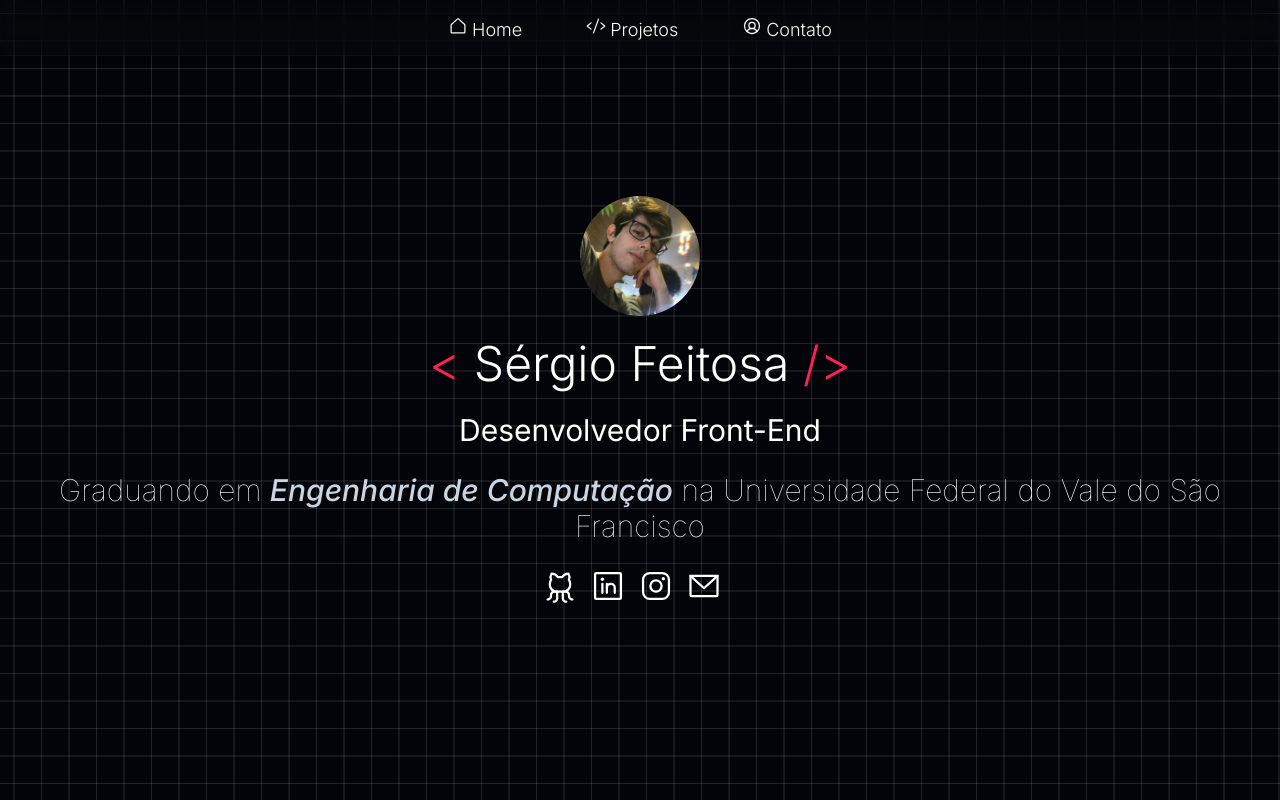
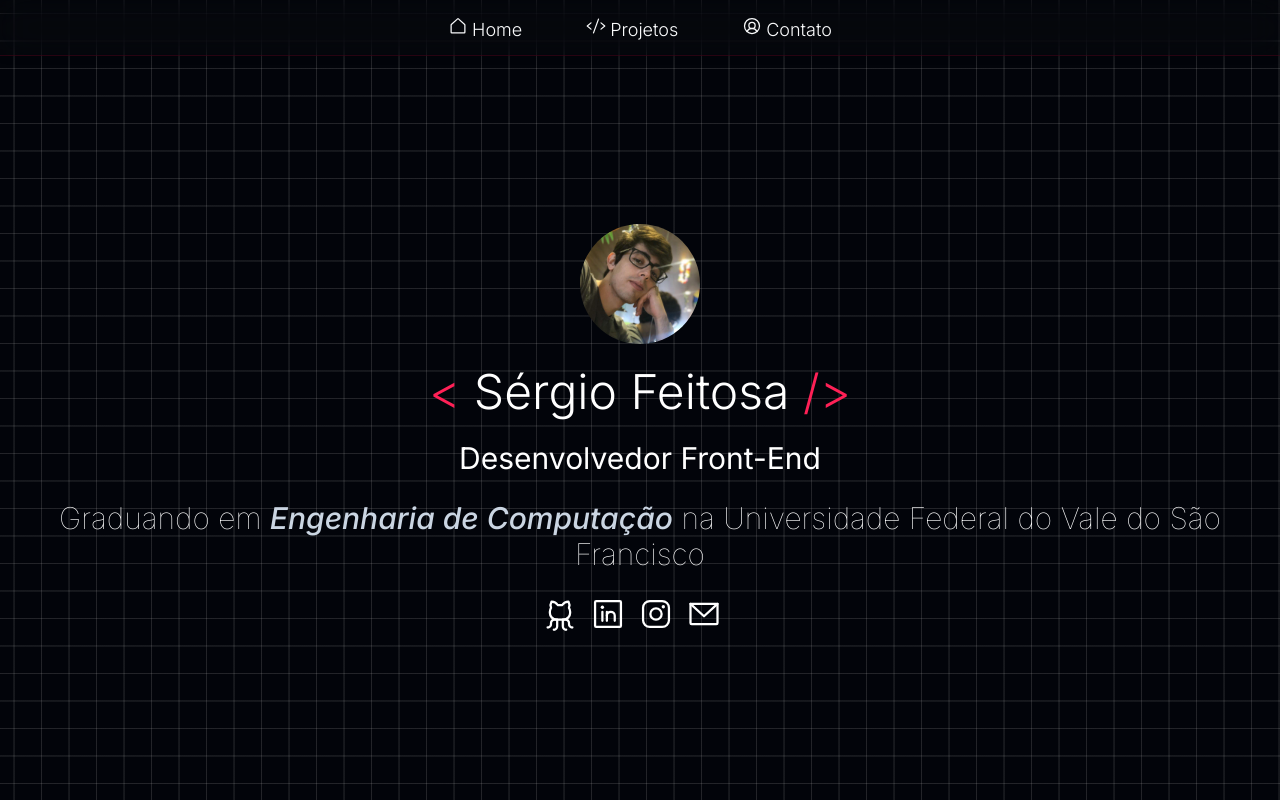
Before and after one commit to ssergiofeitosa/Portfolio, a React (Vite) app: page / in a window 1280 px wide. Shown: the top 800 px of the page. Built offline with nearby package versions, Linux system fonts and the light colour scheme.

Commit message:
fix:fixed issue with Hero img coming under the header when close up

```diff
--- a/src/components/Header.tsx
+++ b/src/components/Header.tsx
@@ -23,14 +23,14 @@ const Header = () => {
       <div className="flex justify-between items-center w-full max-w-6xl mx-auto px-4 ">
         {/* Botão do menu mobile (escondido em telas grandes) */}
         <button
-          className="md:hidden text-white "
+          className="sm:hidden text-white "
           onClick={() => setIsOpen(!isOpen)}
         >
           {isOpen ? <X size={28} /> : <List size={32} />}
         </button>
 
         {/* Menu desktop (centralizado em telas grandes) */}
-        <nav className="hidden md:flex justify-center w-full text-white gap-6">
+        <nav className="hidden sm:flex justify-center w-full text-white gap-6">
           {menuItems.map((item, index) => (
             <motion.a
               key={index}
--- a/src/components/Hero.tsx
+++ b/src/components/Hero.tsx
@@ -8,7 +8,7 @@ const Hero = () => {
     <>
       <section
         id="home"
-        className=" w-full h-screen text-white flex flex-col justify-center snap-start items-center gap-6  "
+        className=" w-full min-h-screen text-white flex flex-col justify-center snap-start items-center gap-6  pt-14"
       >
         <img
           className="text-white rounded-full"
```
